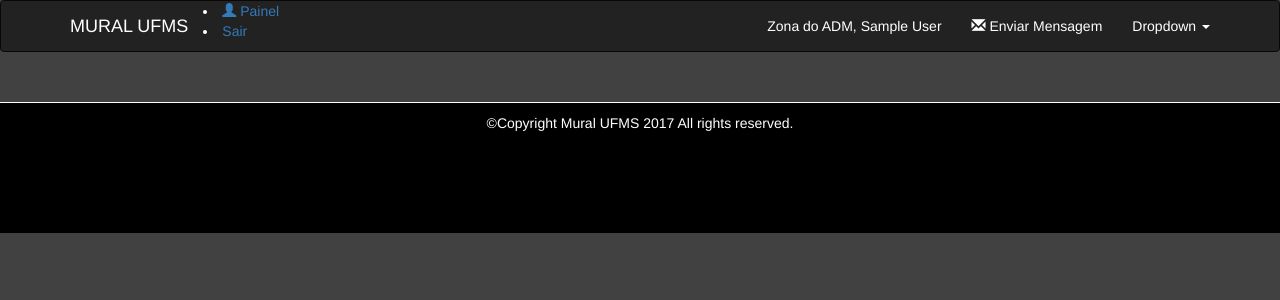
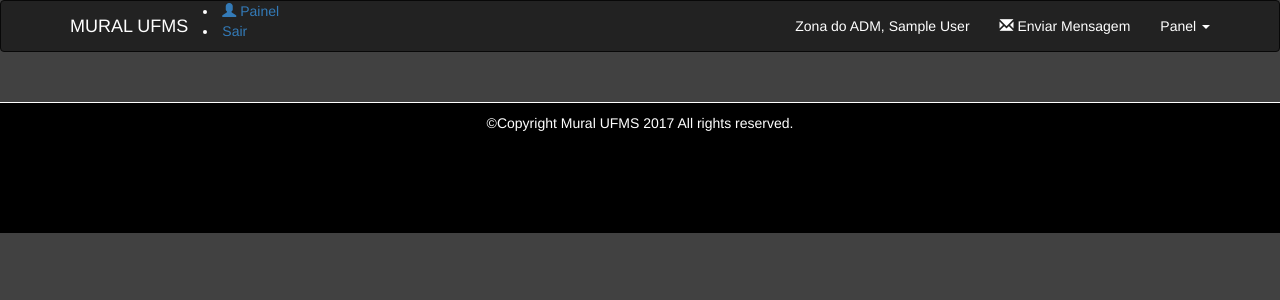
Before and after one commit to brunomecca/muralufms2, a PHP site: page / in a window 1280 px wide. Shown: the top 300 px of the page. Run offline with PHP 8.4, Linux system fonts and the light colour scheme; the visitor is signed in with stand-in values (Sample User, id 1); data that the repository does not hold is empty; some libraries are stand-ins or nearby versions.

Commit message:
update rapido
dakmdakdma

```diff
--- a/static/css/style.css
+++ b/static/css/style.css
@@ -22,10 +22,10 @@ and open the template in the editor.
 
     --minhas-mensagens-foreground-color : black;
     --minhas-mensagens-title-color : white;
-    --panel-positivo-header-color : green;
-    --panel-negativo-header-color: red;
+    --panel-positivo-header-color : #1d881f;
+    --panel-negativo-header-color: #b52e2f;
     --modal-dialog-foreground-color : black;
-    --conteudo-mensagens-index-color: #414141;
+    --conteudo-mensagens-index-color: #949494;
 
     --footer-background-color : black;
 
@@ -84,9 +84,9 @@ body {
 
 #panel-mensagem-index {
 
-    text-decoration: double;
+    font-weight: bold;
     font-size: large;
-    font-family: Impact;
+    font-family: Arial;
     color : white;
 }
 
--- a/view/header.php
+++ b/view/header.php
@@ -35,7 +35,7 @@
             echo "<li><a href='#'>Bem vindo, ". $_SESSION['nome'] . "</a></li>";
           echo "<li><a href='?page=mensagens'><span class='glyphicon glyphicon-envelope'></span> Enviar Mensagem</a></li>";
           echo "<li class=\"dropdown\">
-          <a href=\"#\" class=\"dropdown-toggle\" data-toggle=\"dropdown\" role=\"button\" aria-haspopup=\"true\" aria-expanded=\"false\">Dropdown <span class=\"caret\"></span></a>
+          <a href=\"#\" class=\"dropdown-toggle\" data-toggle=\"dropdown\" role=\"button\" aria-haspopup=\"true\" aria-expanded=\"false\">Panel <span class=\"caret\"></span></a>
           <ul class=\"dropdown-menu\">
             <li><a href=\"#\">Action</a></li>
             <li><a href=\"#\">Another action</a></li>
--- a/view/minhasMensagens.php
+++ b/view/minhasMensagens.php
@@ -10,8 +10,8 @@
 					<h3>Menu do usuario</h3>
 				  	<div class="panel-body">
 				  		<ul class="list-group">
-				  			<a href="?page=minhasmensagens"><li class="list-group-item">Minhas Mensagens</li></a>
-				  			<a href="?page=minhasConfig"><li class="list-group-item">Minhas Configurações</li></a>
+                            <li><a href="?page=minhasmensagens">Minhas Mensagens</a></li>
+				  			<a href="?page=minhasConfig"><li >Minhas Configurações</li></a>
 				  		</ul>
 				  	</div>
 			</div>
```
